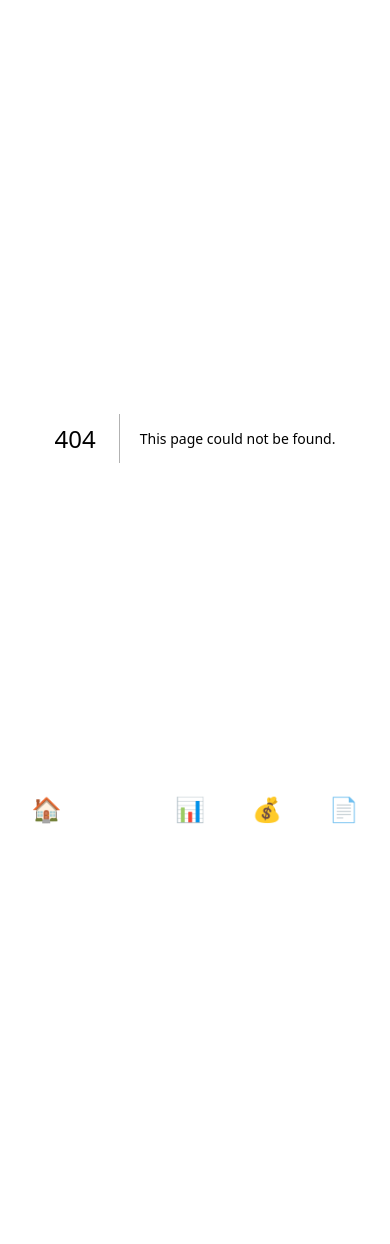
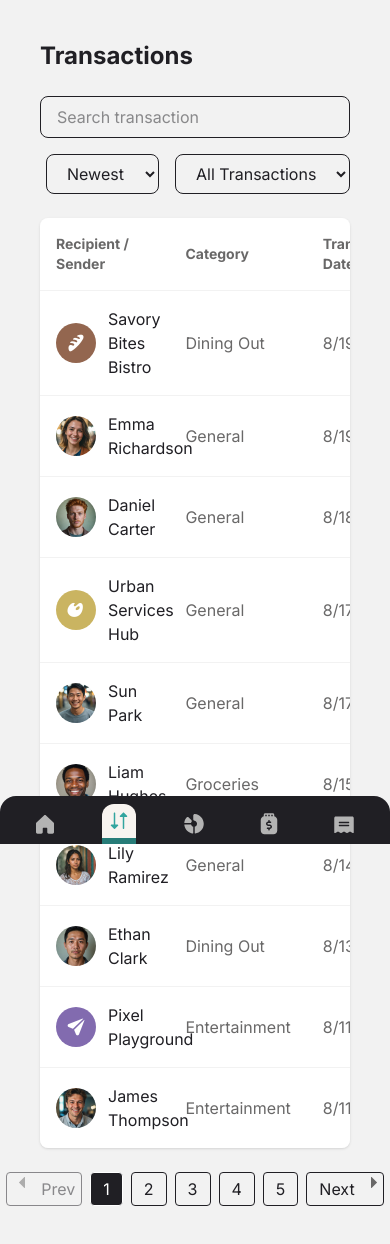
Before and after one commit to Arcloan/personal-finance, a Next.js app: page /transactions in a window 390 px wide. Before the commit this address had no page. Shown: the top 1244 px of the page. Before the commit the page ends 940 px from the top, so only its background shows below. Built offline with nearby package versions, Linux system fonts and the light colour scheme.

Commit message:
Finished the homepage. Added the transactions page. Need to adjust the two select input for the mobile version.

```diff
--- a/app/layout.tsx
+++ b/app/layout.tsx
@@ -3,6 +3,7 @@ import type { Metadata } from 'next';
 import { Inter } from 'next/font/google';
 import SidebarDesktop from '@/components/SidebarDesktop';
 import BottomNavbar from '@/components/BottomNavbar'
+import DashboardProvider from '@/context/DashboardProvider';
 
 const inter = Inter({ subsets: ['latin'] });
 
@@ -16,9 +17,11 @@ export default function RootLayout({ children }: { children: React.ReactNode })
     <html lang="en">
       <body className={`${inter.className} bg-Grey100 min-h-screen text-Grey900`}>
         <SidebarDesktop />
-        <div className="lg:ml-64 pb-16 lg:pb-0">
-          <main className="p-4 lg:pt-8 sm:p-6 lg:p-10">{children}</main>
-        </div>
+        <DashboardProvider>
+          <div className="lg:ml-64 pb-16 lg:pb-0">
+            <main className="p-4 lg:pt-8 sm:p-6 lg:p-10">{children}</main>
+          </div>
+        </DashboardProvider>
         <BottomNavbar />
       </body>
     </html>
--- /dev/null
+++ b/app/transactions/page.tsx
@@ -0,0 +1,172 @@
+'use client';
+
+import { useMemo } from 'react';
+import { useSearchParams, useRouter } from 'next/navigation';
+import { useTransactionsState } from '@/context/transactions/TransactionsStateContext';
+// import Link from 'next/link';
+
+const sortOptions = [
+  { value: 'newest', label: 'Newest' },
+  { value: 'oldest', label: 'Oldest' },
+  { value: 'atoz', label: 'A to Z' },
+  { value: 'ztoa', label: 'Z to A' },
+  { value: 'highest', label: 'Highest' },
+  { value: 'lowest', label: 'Lowest' },
+];
+
+export default function TransactionsPage() {
+  const transactions = useTransactionsState();
+  const searchParams = useSearchParams();
+  const router = useRouter();
+
+  const search = searchParams.get('search') || '';
+  const sort = searchParams.get('sort') || 'newest';
+  const filter = searchParams.get('filter') || 'all';
+  const page = parseInt(searchParams.get('page') || '1', 10);
+
+  const categories = useMemo(() => {
+    const unique = new Set(transactions.map((t) => t.category));
+    return Array.from(unique);
+  }, [transactions]);
+
+  const filteredTransactions = useMemo(() => {
+    let filtered = transactions.filter((t) =>
+      t.name.toLowerCase().includes(search.toLowerCase()) ||
+      t.category.toLowerCase().includes(search.toLowerCase())
+    );
+    if (filter !== 'all') {
+      filtered = filtered.filter((t) => t.category === filter);
+    }
+    switch (sort) {
+      case 'newest':
+        return filtered.sort((a, b) => new Date(b.date).getTime() - new Date(a.date).getTime());
+      case 'oldest':
+        return filtered.sort((a, b) => new Date(a.date).getTime() - new Date(b.date).getTime());
+      case 'atoz':
+        return filtered.sort((a, b) => a.name.localeCompare(b.name));
+      case 'ztoa':
+        return filtered.sort((a, b) => b.name.localeCompare(a.name));
+      case 'highest':
+        return filtered.sort((a, b) => b.amount - a.amount);
+      case 'lowest':
+        return filtered.sort((a, b) => a.amount - b.amount);
+      default:
+        return filtered;
+    }
+  }, [transactions, search, sort, filter]);
+
+  const pageSize = 10;
+  const totalPages = Math.ceil(filteredTransactions.length / pageSize);
+  const displayedTransactions = filteredTransactions.slice((page - 1) * pageSize, page * pageSize);
+
+  const updateParam = (key: string, value: string) => {
+    const params = new URLSearchParams(searchParams.toString());
+    params.set(key, value);
+    if (key !== 'page') params.set('page', '1');
+    router.push(`/transactions?${params.toString()}`);
+  };
+
+  return (
+    <div className="p-6">
+      <h1 className="text-2xl font-bold text-Grey900 mb-6">Transactions</h1>
+
+      {/* Controls */}
+      <div className="flex flex-col md:flex-row md:items-center gap-4 mb-6">
+        <input
+          type="text"
+          placeholder="Search transaction"
+          value={search}
+          onChange={(e) => updateParam('search', e.target.value)}
+          className="border rounded-lg px-4 py-2 w-full md:w-1/3"
+        />
+        <div className='ml-auto flex gap-4'>
+            <div className='flex gap-2 items-center'>
+                <p className='text-Grey500 max-md:hidden'>Sort by</p>
+                <select
+                value={sort}
+                onChange={(e) => updateParam('sort', e.target.value)}
+                className="border rounded-lg px-4 py-2"
+                >
+                {sortOptions.map((option) => (
+                <option key={option.value} value={option.value}>{option.label}</option>
+                ))}
+                </select>
+            </div>
+            <div className='flex gap-2 items-center'>
+                <p className='text-Grey500 max-md:hidden'>Category</p>
+                <select
+                value={filter}
+                onChange={(e) => updateParam('filter', e.target.value)}
+                className="border rounded-lg px-4 py-2"
+                >
+                <option value="all">All Transactions</option>
+                {categories.map((cat) => (
+                    <option key={cat} value={cat}>{cat}</option>
+                ))}
+                </select>
+            </div>
+        </div>
+      </div>
+
+      {/* Transactions Table */}
+      <div className="bg-white rounded-lg shadow overflow-x-auto">
+        <table className="min-w-full">
+          <thead className="text-left text-sm text-Grey500">
+            <tr>
+              <th className="p-4">Recipient / Sender</th>
+              <th className="p-4">Category</th>
+              <th className="p-4">Transaction Date</th>
+              <th className="p-4 text-right pr-8">Amount</th>
+            </tr>
+          </thead>
+          <tbody>
+            {displayedTransactions.map((t, idx) => (
+              <tr key={idx} className="border-t border-Grey100">
+                <td className="p-4 flex items-center gap-3">
+                  <img className="size-10 rounded-full" src={t.avatar?.slice(1)} alt='Profile pic' />
+                  {t.name}
+                </td>
+                <td className="p-4 text-Grey500">{t.category}</td>
+                <td className="p-4 text-Grey500">{new Date(t.date).toLocaleDateString()}</td>
+                <td className={`p-4 pr-8 font-semibold text-right ${t.amount > 0 ? 'text-Green' : ''}`}>
+                  {t.amount > 0 ? '+' : ''}${t.amount.toFixed(2)}
+                </td>
+              </tr>
+            ))}
+          </tbody>
+        </table>
+      </div>
+
+      {/* Pagination */}
+      <div className="flex justify-center items-center gap-2 mt-6">
+        <button
+          disabled={page <= 1}
+          onClick={() => updateParam('page', (page - 1).toString())}
+          className="px-3 py-1 border rounded disabled:opacity-50 flex gap-4"
+        >
+            <img src="/assets/images/icon-caret-left.svg" alt="" />
+          Prev
+        </button>
+        <div className='m-auto flex gap-2'>
+        {Array.from({ length: totalPages }).map((_, idx) => (
+          <button
+            key={idx}
+            onClick={() => updateParam('page', (idx + 1).toString())}
+            className={`px-3 py-1 border rounded ${page === idx + 1 ? 'bg-Grey900 text-white' : ''}`}
+          >
+            {idx + 1}
+          </button>
+        ))}
+        </div>
+        <button
+          disabled={page >= totalPages}
+          onClick={() => updateParam('page', (page + 1).toString())}
+          className="px-3 py-1 border rounded disabled:opacity-50 flex gap-4"
+        >
+          Next
+          <img src="/assets/images/icon-caret-right.svg" alt="" />
+        </button>
+      </div>
+    </div>
+  );
+}
--- a/components/BottomNavbar.tsx
+++ b/components/BottomNavbar.tsx
@@ -4,29 +4,29 @@ import Link from 'next/link';
 import { usePathname } from 'next/navigation';
 
 const links = [
-  { href: '/', label: 'Overview', icon: '🏠' },
-  { href: '/transactions', label: 'Transactions', icon: '⇅' },
-  { href: '/budgets', label: 'Budgets', icon: '📊' },
-  { href: '/pots', label: 'Pots', icon: '💰' },
-  { href: '/recurring-bills', label: 'Recurring Bills', icon: '📄' },
+  { href: '/', label: 'Overview', icon: '/assets/images/icon-nav-overview.svg' },
+  { href: '/transactions', label: 'Transactions', icon: '/assets/images/icon-nav-transactions.svg' },
+  { href: '/budgets', label: 'Budgets', icon: '/assets/images/icon-nav-budgets.svg' },
+  { href: '/pots', label: 'Pots', icon: '/assets/images/icon-nav-pots.svg' },
+  { href: '/recurring-bills', label: 'Recurring Bills', icon: '/assets/images/icon-nav-recurring-bills.svg' },
 ];
 
 export default function BottomNavbar() {
   const pathname = usePathname();
 
   return (
-    <nav className="fixed bottom-0 left-0 right-0 z-10 bg-grey-900 text-white p-2 flex justify-around items-center rounded-t-2xl lg:hidden">
+    <nav className="fixed bottom-0 left-0 right-0 z-10 bg-Grey900 pb-0 rounded-b-none text-white p-2 flex justify-around items-center rounded-t-2xl lg:hidden">
       {links.map((link) => {
         const isActive = pathname === link.href;
         return (
           <Link key={link.href} href={link.href} className="flex flex-col items-center justify-center text-xs">
             <div
-              className={`flex flex-col items-center p-2 rounded-xl ${
-                isActive ? 'bg-beige-100 text-grey-900 border-t-4 border-green' : 'hover:text-grey-300'
+              className={`flex flex-col items-center p-2 rounded-b-none rounded-xl ${
+                isActive ? 'bg-Beige100 text-Grey900 border-b-6 border-Green' : 'hover:text-Grey300'
               }`}
             >
-              <span className="text-2xl">{link.icon}</span>
-              <span className="hidden md:block">{link.label}</span> {/* Testo visibile solo da tablet in su */}
+              <img className={`text-2xl ${isActive ? 'filter-green' : ''}`} src={link.icon} />
+              <span className="hidden md:block">{link.label}</span>
             </div>
           </Link>
         );
--- a/components/BudgetsChart.tsx
+++ b/components/BudgetsChart.tsx
@@ -31,7 +31,7 @@ export default function BudgetsChart() {
               data={budgets}
               dataKey="maximum"
               nameKey="category"
-              innerRadius={90}
+              innerRadius={70}
               outerRadius={110}
               startAngle={450}
               endAngle={90}
--- a/components/SidebarDesktop.tsx
+++ b/components/SidebarDesktop.tsx
@@ -1,8 +1,8 @@
 'use client';
 
+import { useState } from 'react';
 import Link from 'next/link';
 import { usePathname } from 'next/navigation';
-// import { cn } from '@/lib/utils'; // Se hai una funzione cn per gestire le classi dinamiche, altrimenti uso normale `${}`
 
 const links = [
   { href: '/', label: 'Overview', icon: '/assets/images/icon-nav-overview.svg' },
@@ -14,34 +14,42 @@ const links = [
 
 export default function SidebarDesktop() {
   const pathname = usePathname();
+  const [isMinimized, setIsMinimized] = useState(false);
+
+  const toggleSidebar = () => {
+    setIsMinimized(prev => !prev);
+  };
 
   return (
-    <aside className="hidden lg:flex lg:flex-col lg:w-64 lg:h-screen bg-Grey900 text-white p-6 pl-0 fixed rounded-r-2xl">
-      <div className="mb-8">
-        <img className='pl-6' src="/assets/images/logo-large.svg" alt="" />
+    <aside className={`hidden lg:grid lg:grid-rows-[min-content_auto_auto] ${isMinimized ? 'lg:w-20' : 'lg:w-64'} lg:h-screen bg-Grey900 text-white p-4 pl-0 fixed rounded-r-2xl transition-all duration-300 items-center ${isMinimized ? 'p-2' : 'p-4'}`}>
+      <div className={`mb-12 mt-6 flex justify-center pl-4 ${isMinimized ? "justify-self-center" : "justify-self-start"} `} >
+        {!isMinimized && <img src="/assets/images/logo-large.svg" alt="" />}
+        {isMinimized && <img src="/assets/images/logo-small.svg" />}
       </div>
-      <nav className="flex flex-col gap-2">
+      <nav className={`flex flex-col ${isMinimized ? 'gap-6' : 'gap-2'} ${isMinimized ? 'm-auto' : 'self-start'} items-center w-full`}>
         {links.map((link) => {
           const isActive = pathname === link.href;
           return (
-            <Link key={link.href} href={link.href} className="group">
+            <Link key={link.href} href={link.href} className="group w-full">
               <div
-                className={`flex items-center gap-4 border-l-4 p-3 rounded-l-none rounded-xl ${
+                className={`flex ${isMinimized ? 'flex-col justify-center' : 'flex-row'} border-l-4 items-center ${isMinimized ? 'gap-1' : 'gap-4'} p-3 rounded-l-none rounded-xl w-full ${
                   isActive ? 'bg-Beige100 text-Grey900' : 'hover:bg-Grey500'
-                } ${isActive ? 'border-Green' : 'border-transparent'}
-                `}
+
+                } ${isActive ? 'border-Green' : 'border-transparent'}`}
               >
                 <img className={`text-2xl ${isActive ? 'filter-green' : ''}`} src={link.icon} />
-                <span className="text-base font-semibold">{link.label}</span>
+                {!isMinimized && <span className="text-base font-semibold">{link.label}</span>}
               </div>
             </Link>
           );
         })}
       </nav>
-      <div className="mt-auto pt-6 pl-6">
-        <button className="flex items-center gap-2 text-Grey300 hover:text-white text-sm">
-          <img src="/assets/images/icon-minimize-menu.svg" alt="" />
-          Minimize Menu
+      <div className={`mt-auto pt-6 pb-8 ${isMinimized ? "justify-self-center" : "justify-self-start"} `}>
+        <button
+          onClick={toggleSidebar}
+          className="flex items-center gap-2 text-grey-300 pl-4 hover:text-white text-sm"
+        >
+        {isMinimized ? <img src={"/assets/images/icon-minimize-menu.svg"} className='rotate-y-180' /> : <p className={`flex gap-2 ${isMinimized ? "justify-self-center" : "justify-self-start"}`}><img src="/assets/images/icon-minimize-menu.svg" alt="" /> Minimize Menu</p>}
         </button>
       </div>
     </aside>
```
